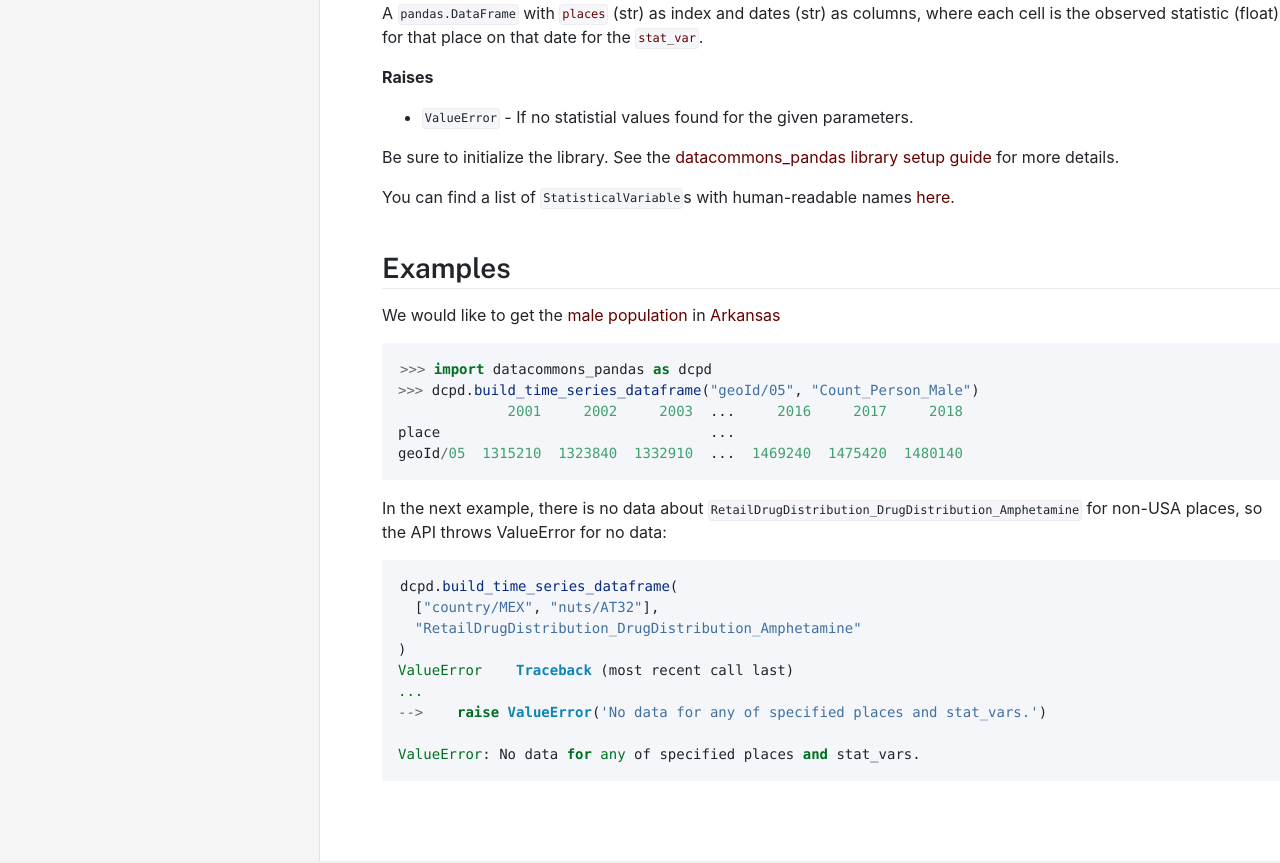
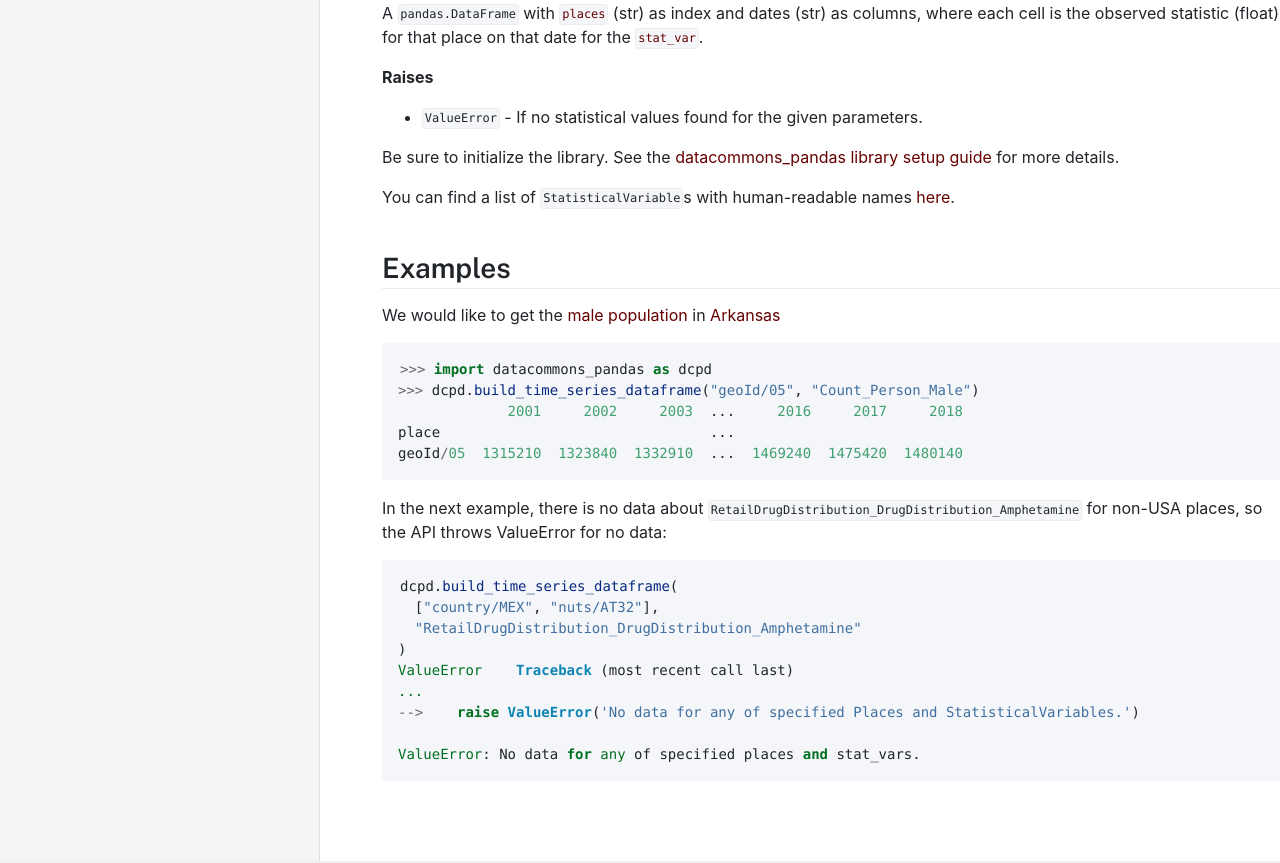
Before and after one commit to datacommonsorg/docsite, a Jekyll site: the page built from api/pandas/time_series_dataframe.md, in a window 1280 px wide. Shown: the part 540-1403 px from the top of the page. Built offline with Jekyll 4.4.1, drawn with Linux system fonts in a browser that asks for light colours.

Commit message:
Fix typo and make err msg for no data more general.

````diff
--- a/api/pandas/time_series_dataframe.md
+++ b/api/pandas/time_series_dataframe.md
@@ -34,7 +34,7 @@ statistic (float) for that place on that date for the
 
 **Raises**
 
-* `ValueError` - If no statistial values found for the given parameters.
+* `ValueError` - If no statistical values found for the given parameters.
 
 Be sure to initialize the library. See the
 [datacommons_pandas library setup guide](/api/pandas/) for more details.
@@ -64,7 +64,7 @@ dcpd.build_time_series_dataframe(
 )
 ValueError    Traceback (most recent call last)
 ...
--->    raise ValueError('No data for any of specified places and stat_vars.')
+-->    raise ValueError('No data for any of specified Places and StatisticalVariables.')
 
 ValueError: No data for any of specified places and stat_vars.
 ```
````
Also changed, not shown: api/pandas/multivariate_dataframe.md (+2 -2 lines), api/python/stat_value.md (+1 -1 lines).
